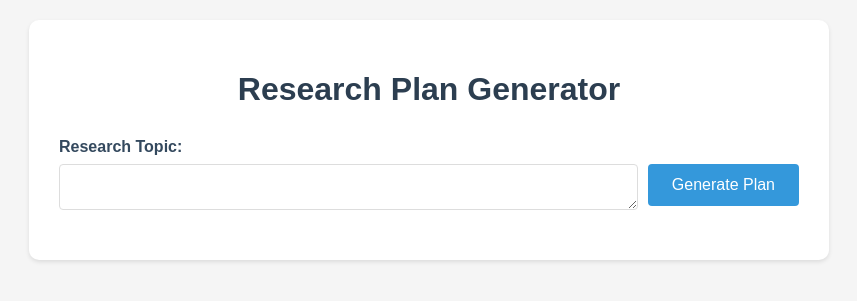
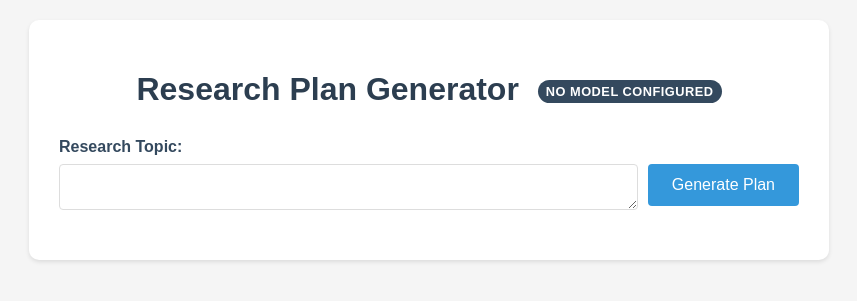
Before and after one commit to ilantwig/deepsprint, a Flask app: page / in a window 1280 px wide. Shown: the top 301 px of the page, without its empty margins (211-1068 px from the left). Run offline with Flask 3, Linux system fonts and the light colour scheme.

Commit message:
show the model in the ui

```diff
--- a/app.py
+++ b/app.py
@@ -14,12 +14,28 @@ from threading import Thread
 from queue import Queue
 from argparse import ArgumentParser
 from config import test_mode, set_test_mode
+from os import getenv
+from dotenv import load_dotenv
 
 logging.basicConfig(level=logging.DEBUG, format='%(name)s - %(levelname)s - %(message)s')
 logger = logging.getLogger(__name__)
 
 app = Flask(__name__)
 CORS(app, resources={r"/*": {"origins": "*"}})
+
+load_dotenv()
+
+def get_model_status():
+    openai_model = getenv('OPENAI_MODEL_NAME')
+    openai_key = getenv('OPENAI_API_KEY')
+    lm_studio_url = getenv('LM_STUDIO_URL')
+
+    if openai_model and openai_key and openai_key.startswith('sk-'):
+        return f"Using {openai_model}"
+    elif lm_studio_url:
+        return "Using LM Studio"
+    else:
+        return "No model configured"
 
 @app.after_request
 def add_header(response):
@@ -36,6 +52,8 @@ def index():
     print(f"test_mode: {test_mode}")
     research_plan = None
     research_results = None
+    model_status = get_model_status()
+
     if request.method == 'POST':
         research_topic = request.form['research_topic']
         research_plan = build_research_plan(research_topic)
@@ -43,11 +61,13 @@ def index():
                              research_plan=research_plan,
                              research_topic=research_topic,
                              research_results=research_results,
-                             test_mode=test_mode)
+                             test_mode=test_mode,
+                             model_status=model_status)
     return render_template('index.html',
                          research_plan=research_plan,
                          research_results=research_results,
-                         test_mode=test_mode)
+                         test_mode=test_mode,
+                         model_status=model_status)
 
 @app.route('/regenerate', methods=['POST'])
 def regenerate_plan():
--- a/requirements.txt
+++ b/requirements.txt
@@ -1,3 +1,4 @@
 flask
+flask-cors
 crewai-tools
 langchain-openai
--- a/templates/index.html
+++ b/templates/index.html
@@ -293,6 +293,20 @@
             text-transform: uppercase;
             letter-spacing: 0.5px;
         }
+
+        .model-badge {
+            display: inline-block;
+            background-color: #34495e;
+            color: white;
+            font-size: 0.4em;
+            padding: 4px 8px;
+            border-radius: 12px;
+            vertical-align: middle;
+            margin-left: 10px;
+            font-weight: bold;
+            text-transform: uppercase;
+            letter-spacing: 0.5px;
+        }
     </style>
 </head>
 <body>
@@ -302,6 +316,7 @@
             {% if test_mode %}
             <span class="test-mode-badge">Test Mode</span>
             {% endif %}
+            <span class="model-badge">{{ model_status }}</span>
         </h1>
         <form method="POST" id="research-form">
             <div class="form-group">
```
Also changed, not shown: README.md.
